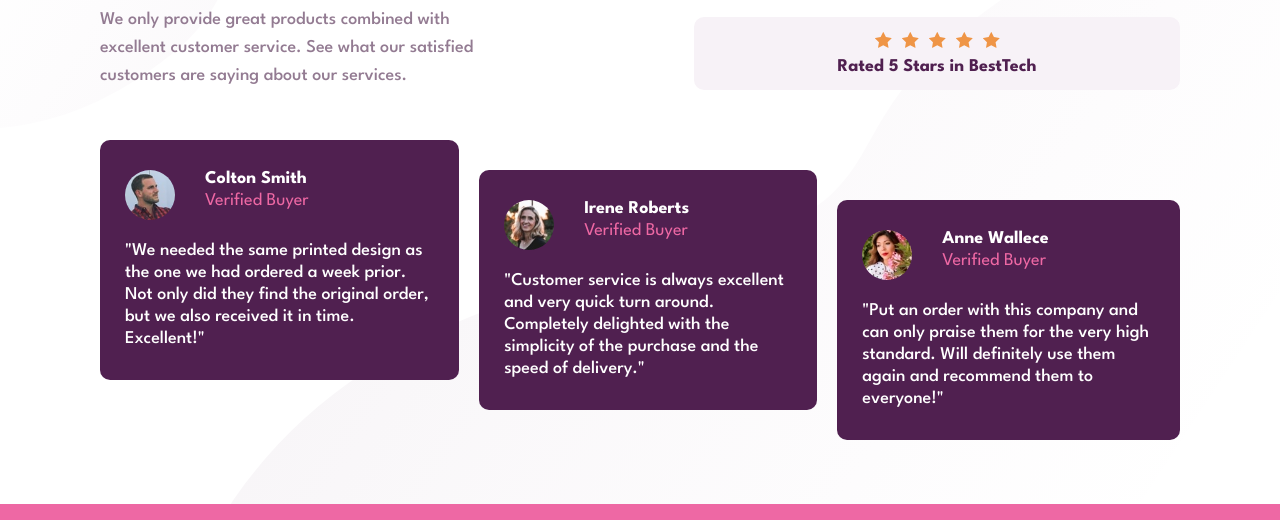
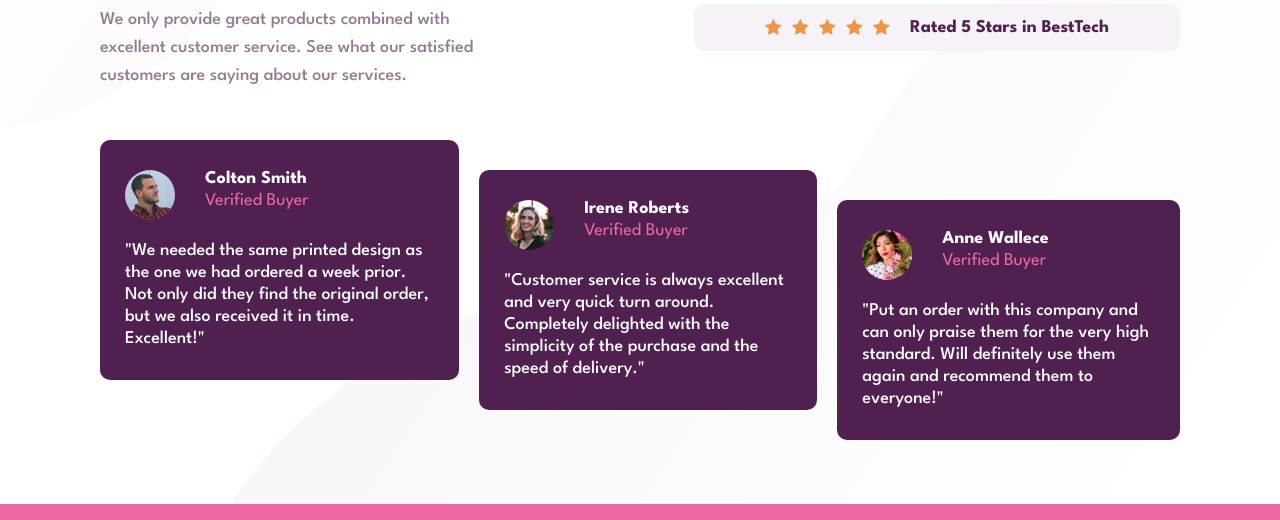
Before and after one commit to NelPascual/social-proof-section, a plain HTML site: page index.html in a window 1280 px wide. Shown: the part 234-754 px from the top of the page. Drawn offline with Linux system fonts and the light colour scheme.

Commit message:
Se realizó una modificación en la clase rating en las media-queries, específicamente en la propiedad flex-direction, se paso a tipo row.

```diff
--- a/css/media-queries.css
+++ b/css/media-queries.css
@@ -39,6 +39,9 @@
     }
 
     .rating {
+        column-gap: 2rem;
+        flex-direction: row;
+        justify-content: center;
         width: 75%;
     }
 
```
